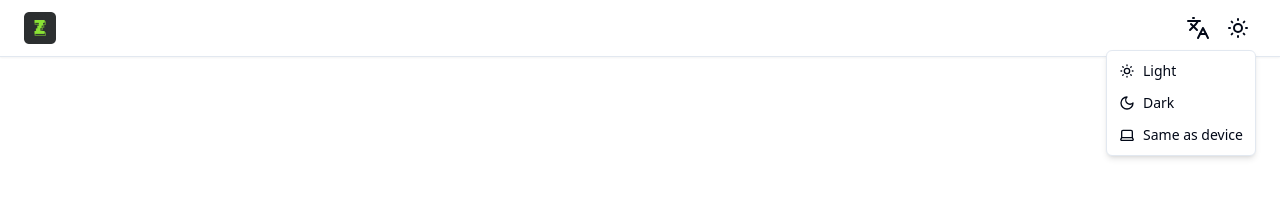
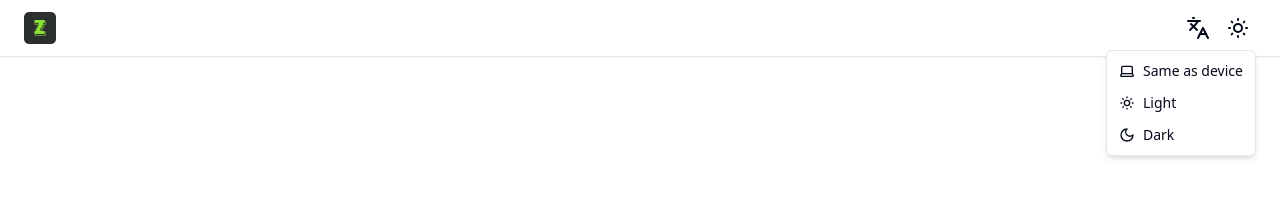
Before and after one commit to Zwyx/library-of-babel, a React (Vite) app: page / in a window 1280 px wide. Both pictures are taken after a click on the button "Choose theme". Shown: the top 201 px of the page. Built offline with nearby package versions, Linux system fonts and the light colour scheme.

Commit message:
Place `Same as device` first in theme selector

```diff
--- a/src/components/ThemeSelector.tsx
+++ b/src/components/ThemeSelector.tsx
@@ -26,6 +26,15 @@ export const ThemeSelector = () => {
 			<DropdownMenuContent align="end">
 				<DropdownMenuItem
 					onClick={() => {
+						updateThemeChoice("system");
+					}}
+				>
+					<LucideLaptop className="mr-2 h-4 w-4" />
+					<span>{t("sameAsDevice")}</span>
+				</DropdownMenuItem>
+
+				<DropdownMenuItem
+					onClick={() => {
 						updateThemeChoice("light");
 					}}
 				>
@@ -41,15 +50,6 @@ export const ThemeSelector = () => {
 					<LucideMoon className="mr-2 h-4 w-4" />
 					<span>{t("dark")}</span>
 				</DropdownMenuItem>
-
-				<DropdownMenuItem
-					onClick={() => {
-						updateThemeChoice("system");
-					}}
-				>
-					<LucideLaptop className="mr-2 h-4 w-4" />
-					<span>{t("sameAsDevice")}</span>
-				</DropdownMenuItem>
 			</DropdownMenuContent>
 		</DropdownMenu>
 	);
```
